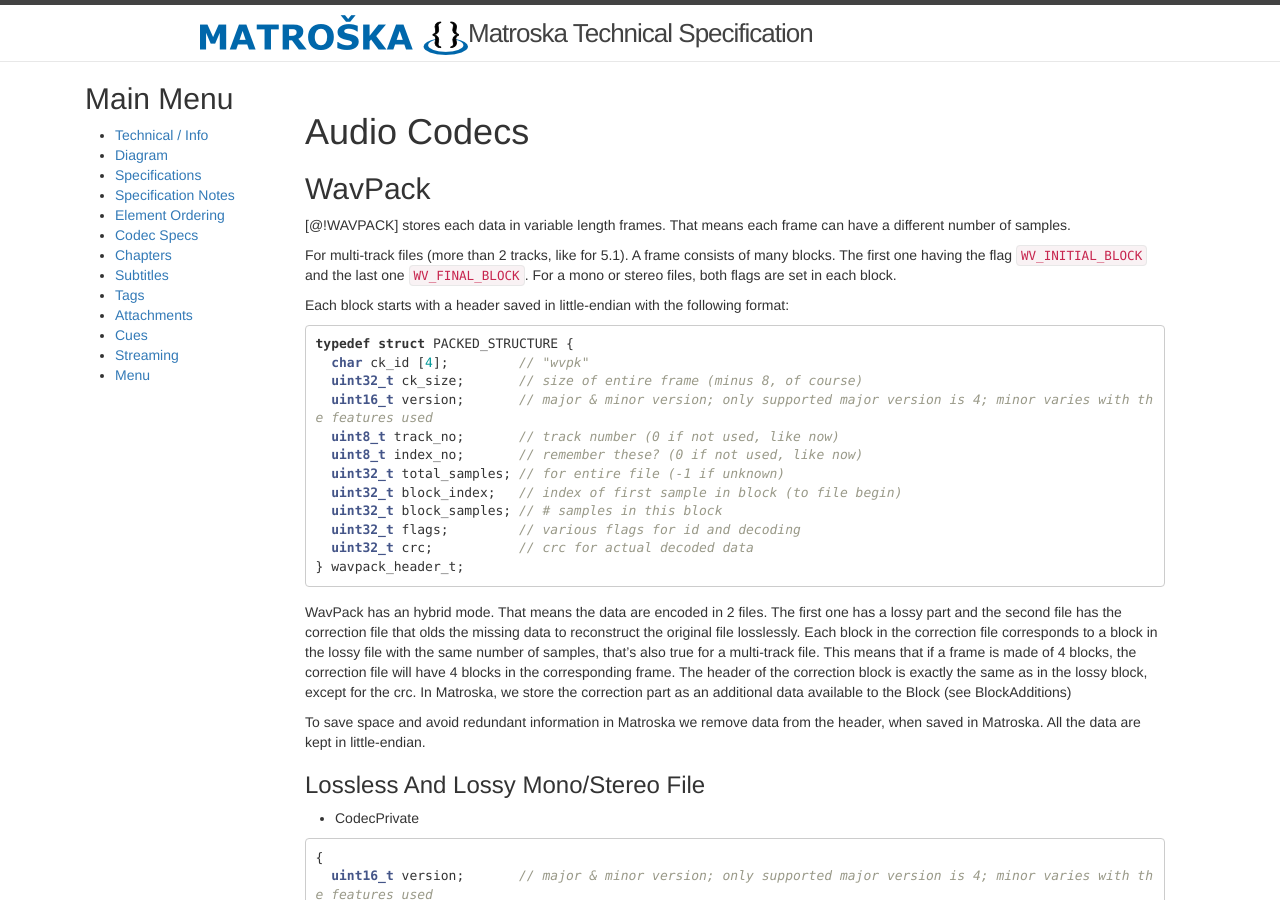
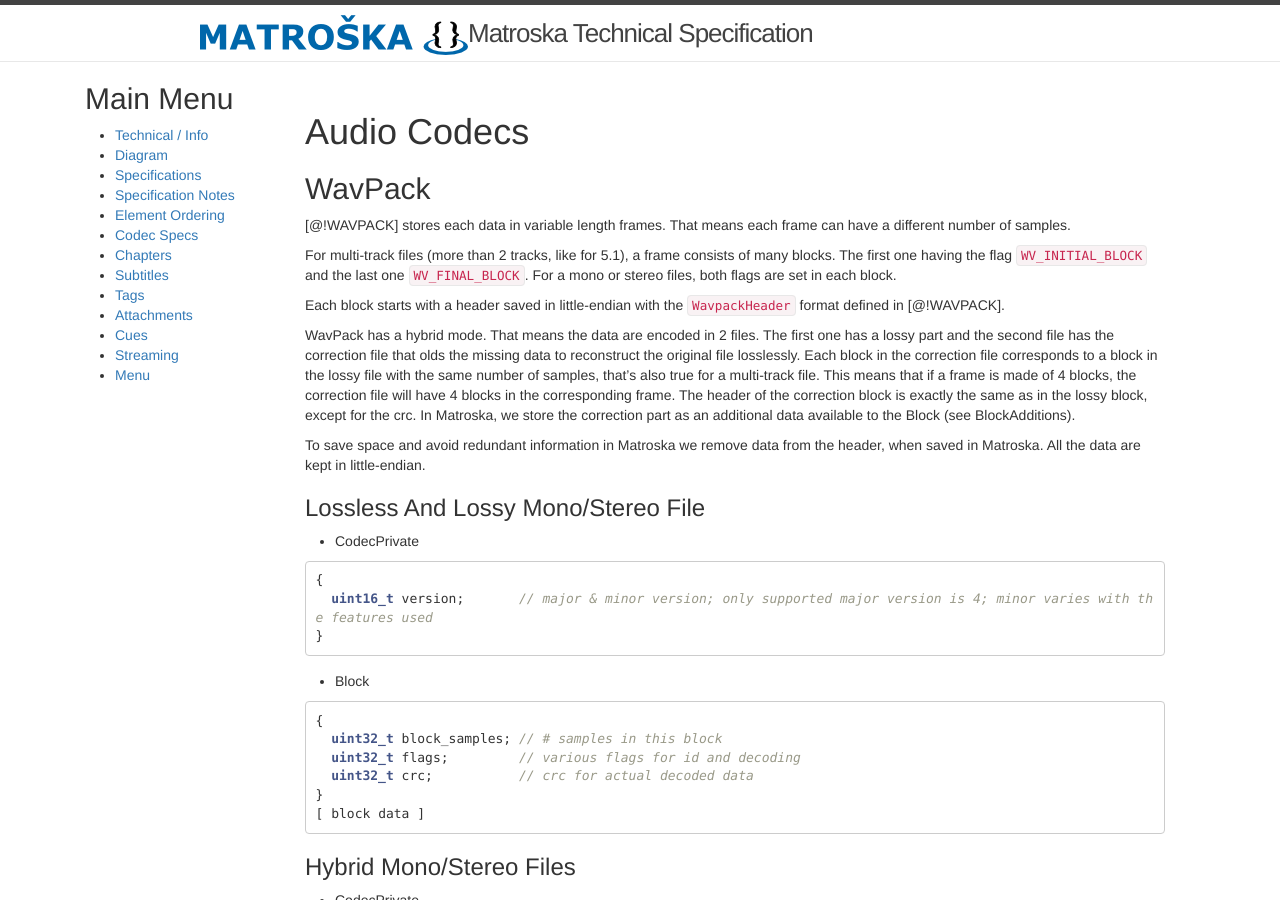
Before and after one commit to ietf-wg-cellar/matroska-specification, a Jekyll site: the page built from wavpack.md, in a window 1280 px wide and 900 px high. Built offline with Jekyll 4.4.1, drawn with Linux system fonts in a browser that asks for light colours; our own code applies the rules of GitHub Pages for plain Markdown files.

Commit message:
reference the WavpackHeader structure from the official spec
We don't store in in Matroska, it was there as a reference.

````diff
--- a/wavpack.md
+++ b/wavpack.md
@@ -7,27 +7,11 @@
 
 [@!WAVPACK] stores each data in variable length frames. That means each frame can have a different number of samples.
 
-For multi-track files (more than 2 tracks, like for 5.1). A frame consists of many blocks. The first one having the flag `WV_INITIAL_BLOCK` and the last one `WV_FINAL_BLOCK`. For a mono or stereo files, both flags are set in each block.
+For multi-track files (more than 2 tracks, like for 5.1), a frame consists of many blocks. The first one having the flag `WV_INITIAL_BLOCK` and the last one `WV_FINAL_BLOCK`. For a mono or stereo files, both flags are set in each block.
 
-Each block starts with a header saved in little-endian with the following format:
+Each block starts with a header saved in little-endian with the `WavpackHeader` format defined in [@!WAVPACK].
 
-```c
-typedef struct PACKED_STRUCTURE {
-  char ck_id [4];         // "wvpk"
-  uint32_t ck_size;       // size of entire frame (minus 8, of course)
-  uint16_t version;       // major & minor version; only supported major version is 4; minor varies with the features used
-  uint8_t track_no;       // track number (0 if not used, like now)
-  uint8_t index_no;       // remember these? (0 if not used, like now)
-  uint32_t total_samples; // for entire file (-1 if unknown)
-  uint32_t block_index;   // index of first sample in block (to file begin)
-  uint32_t block_samples; // # samples in this block
-  uint32_t flags;         // various flags for id and decoding
-  uint32_t crc;           // crc for actual decoded data
-} wavpack_header_t;
-```
-
-
-WavPack has an hybrid mode. That means the data are encoded in 2 files. The first one has a lossy part and the second file has the correction file that olds the missing data to reconstruct the original file losslessly. Each block in the correction file corresponds to a block in the lossy file with the same number of samples, that's also true for a multi-track file. This means that if a frame is made of 4 blocks, the correction file will have 4 blocks in the corresponding frame. The header of the correction block is exactly the same as in the lossy block, except for the crc. In Matroska, we store the correction part as an additional data available to the Block (see BlockAdditions)
+WavPack has a hybrid mode. That means the data are encoded in 2 files. The first one has a lossy part and the second file has the correction file that olds the missing data to reconstruct the original file losslessly. Each block in the correction file corresponds to a block in the lossy file with the same number of samples, that's also true for a multi-track file. This means that if a frame is made of 4 blocks, the correction file will have 4 blocks in the corresponding frame. The header of the correction block is exactly the same as in the lossy block, except for the crc. In Matroska, we store the correction part as an additional data available to the Block (see BlockAdditions).
 
 
 To save space and avoid redundant information in Matroska we remove data from the header, when saved in Matroska. All the data are kept in little-endian.
````
